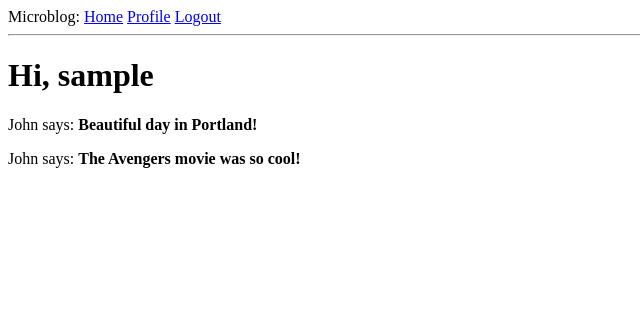
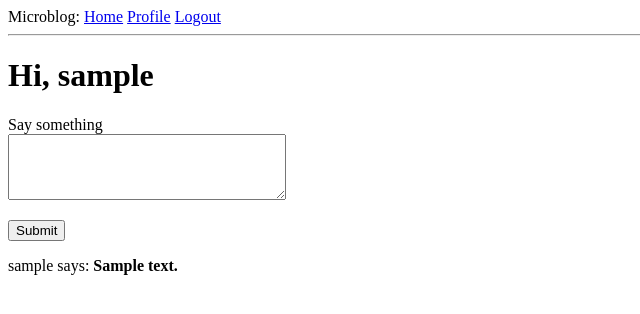
Before and after one commit to ch7oe/microblog-flask-production-patterns, a Flask app: page / in a window 1280 px wide. Shown: the top 314 px of the page, without its empty margins (0-640 px from the left). Run offline with Flask 3, Linux system fonts and the light colour scheme; a user stored in the database is signed in; tables that the repository leaves empty hold one stand-in row (values such as "Sample post"); parts of the project's set-up code (start-up, migrations or seed data) failed here and were passed over.

Commit message:
add blog submission form for users. display real blog posts from a user and their following in home page.

```diff
--- a/app/forms.py
+++ b/app/forms.py
@@ -52,3 +52,8 @@ class EditProfileForm(FlaskForm):
 
 class EmptyForm(FlaskForm):
     submit = SubmitField("Submit")
+
+
+class PostForm(FlaskForm):
+    post = TextAreaField("Say something", validators=[DataRequired(), Length(min=1, max=140)])
+    submit = SubmitField("Submit")
--- a/app/routes.py
+++ b/app/routes.py
@@ -1,8 +1,8 @@
 import sqlalchemy as sa
 from app import app, db
-from app.models import User
+from app.models import User, Post
 from flask import render_template, flash, redirect, url_for, request
-from app.forms import LoginForm, RegistrationForm, EditProfileForm, EmptyForm
+from app.forms import LoginForm, RegistrationForm, EditProfileForm, EmptyForm, PostForm
 from flask_login import current_user, login_user, logout_user, login_required
 from urllib.parse import urlsplit
 from datetime import datetime, timezone
@@ -15,24 +15,20 @@ def before_request():
         db.session.commit()
 
 
-@app.route("/")
-@app.route("/index")
+@app.route("/", methods=["GET", "POST"])
+@app.route("/index", methods=["GET", "POST"])
 @login_required
 def index():
+    form = PostForm()
+    if form.validate_on_submit():
+        post = Post(body=form.post.data, author=current_user)
+        db.session.add(post)
+        db.session.commit()
+        flash("You've posted successfully!")
+        return redirect(url_for("index"))
+    posts = db.session.scalars(current_user.following_posts()).all()
 
-    user = {"username": "Chloe"}
-    posts = [
-        {
-            "author": {"username": "John"},
-            "body": "Beautiful day in Portland!"
-        },
-        {
-            "author": {"username": "John"},
-            "body": "The Avengers movie was so cool!"
-        }
-    ]
-
-    return render_template("index.html", title="Home Page", posts=posts)
+    return render_template("index.html", title="Home Page", form=form, posts=posts)
 
 
 @app.route("/login", methods=["GET", "POST"])
--- a/app/templates/index.html
+++ b/app/templates/index.html
@@ -2,9 +2,20 @@
 
 {% block content %}
     <h1>Hi, {{ current_user.username }}</h1>
+   <form action="" method="post">
+    {{ form.hidden_tag() }}
+    <p>
+        {{ form.post.label }}<br>
+        {{ form.post(cols=32, rows=4) }}<br>
+        {% for error in form.post.errors %}
+        <span style="color: red;">[{{ error }}]</span>
+        {% endfor %}
+    </p>
+    <p>{{ form.submit() }}</p>
+   </form>
     {% for post in posts %}
-    <div>
-        <p>{{ post.author.username }} says: <b>{{ post.body }}</b></p>
-    </div>
+    <p>
+    {{ post.author.username }} says: <b>{{ post.body }}</b>
+    </p>
     {% endfor %}
 {% endblock %}
```
Also changed, not shown: app/models.py (line endings or trailing spaces).
